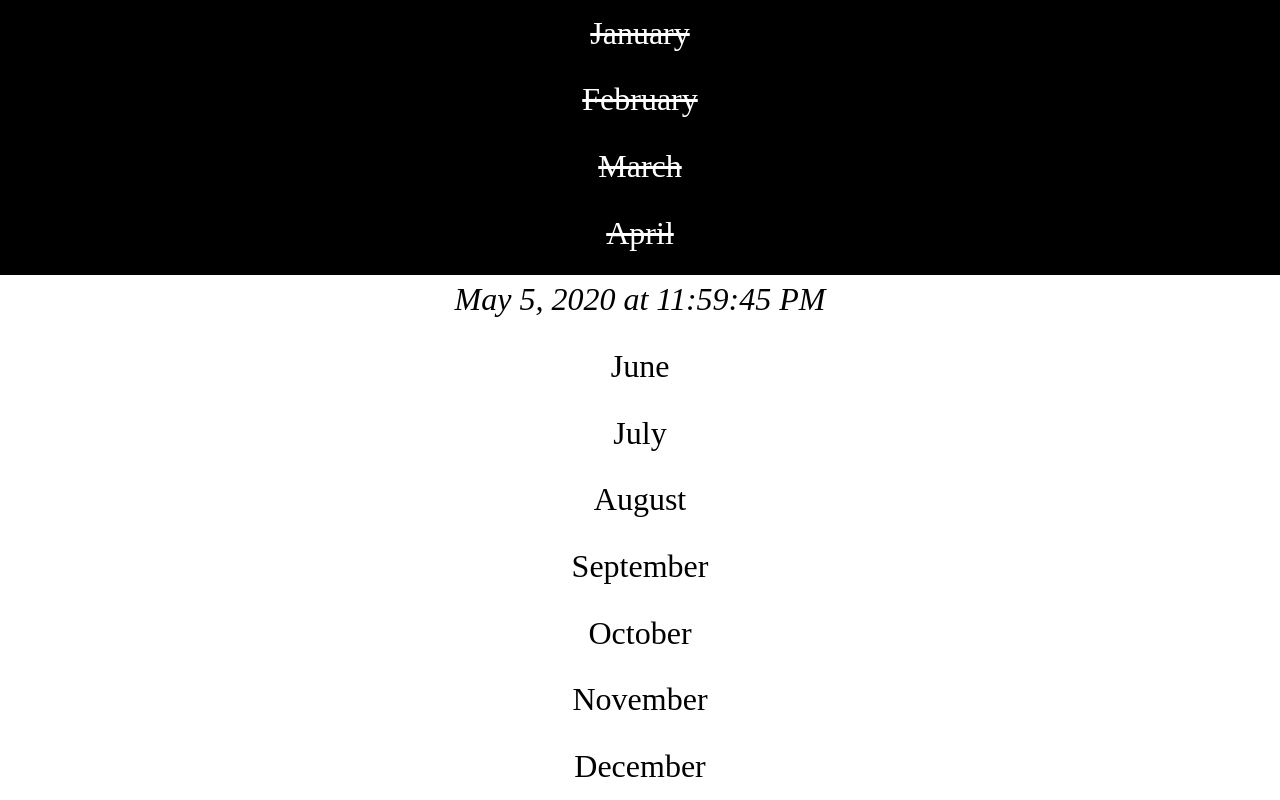
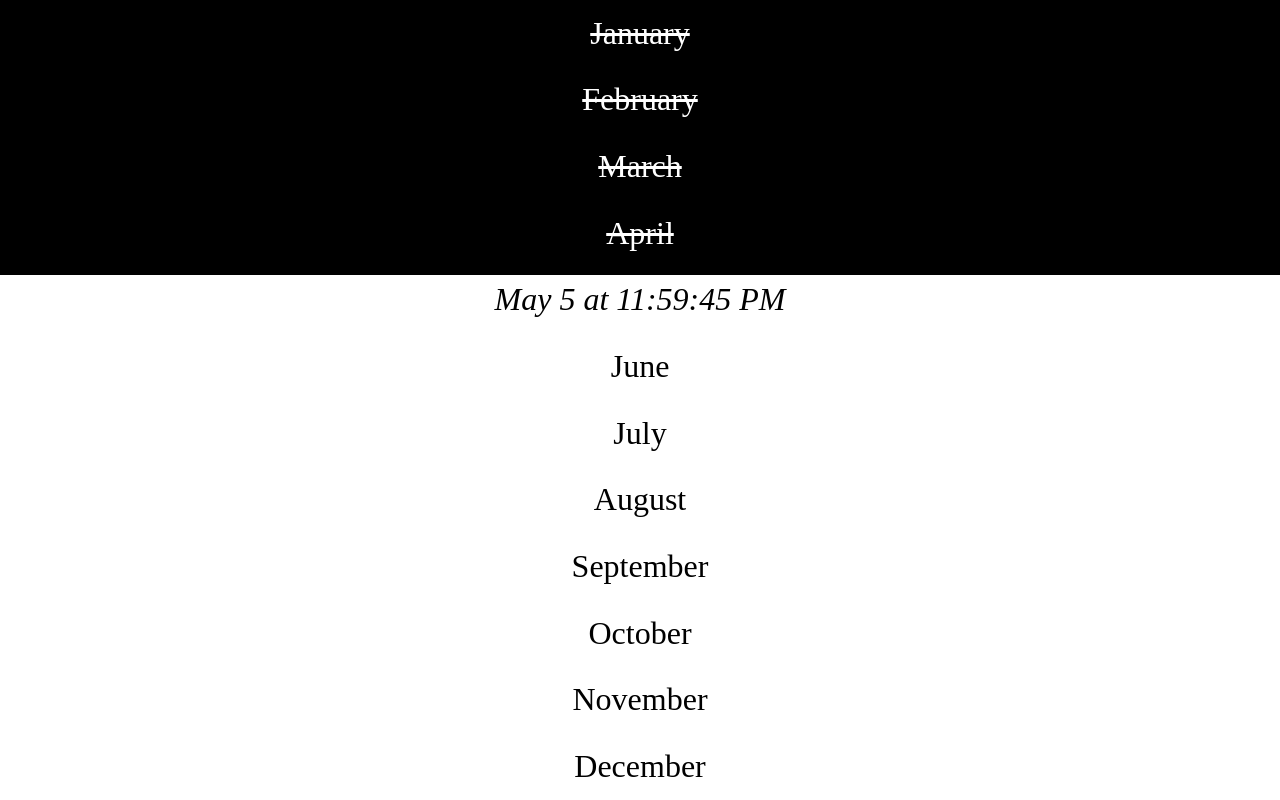
Before and after one commit to jonathanhunsucker/now, a React app: page / in a window 1280 px wide. Built offline with nearby package versions, Linux system fonts and the light colour scheme.

Commit message:
dump year

```diff
--- a/src/App.js
+++ b/src/App.js
@@ -43,7 +43,7 @@ function Month({ now, month }) {
 
   return <div className="month">
     {past && <strike>{name}</strike>}
-    {present && <em>{now.toLocaleString('default', { month: 'long', year: 'numeric', day: 'numeric', hour: 'numeric', minute: 'numeric', second: 'numeric' })}</em>}
+    {present && <em>{now.toLocaleString('default', { month: 'long', day: 'numeric', hour: 'numeric', minute: 'numeric', second: 'numeric' })}</em>}
     {future && <span>{name}</span>}
   </div>
 }
```
Also changed, not shown: 8 other files (tests, documents, lock files or other folders).
